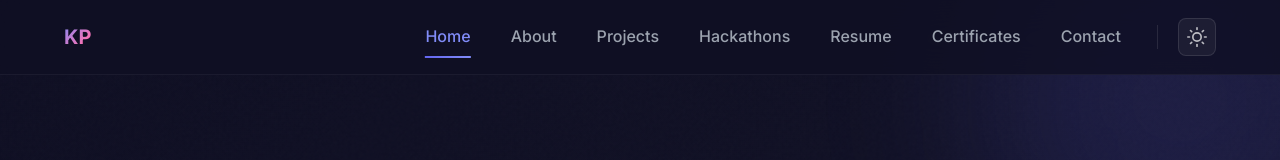
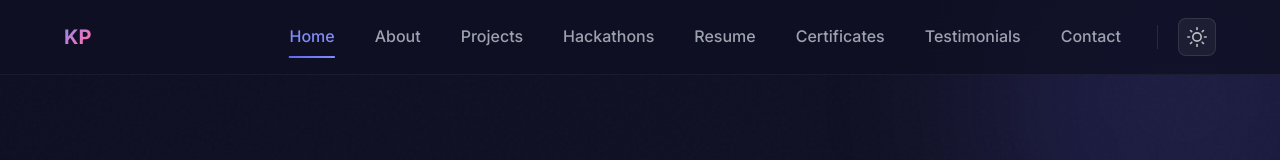
Before and after one commit to Prajapati-Krishna18/portfolio, a React (Vite) app: page / in a window 1280 px wide. Shown: the top 160 px of the page. Built offline with nearby package versions, Linux system fonts and the light colour scheme; no server answers.

Commit message:
fix: restore Testimonials link to navigation menu

```diff
--- a/src/components/layout/Navbar.jsx
+++ b/src/components/layout/Navbar.jsx
@@ -11,6 +11,7 @@ const navItems = [
     { label: 'Hackathons', href: '#hackathons' },
     { label: 'Resume', href: '#resume' },
     { label: 'Certificates', href: '#certificates' },
+    { label: 'Testimonials', href: '#testimonials' },
     { label: 'Contact', href: '#contact' },
 ];
 
```
